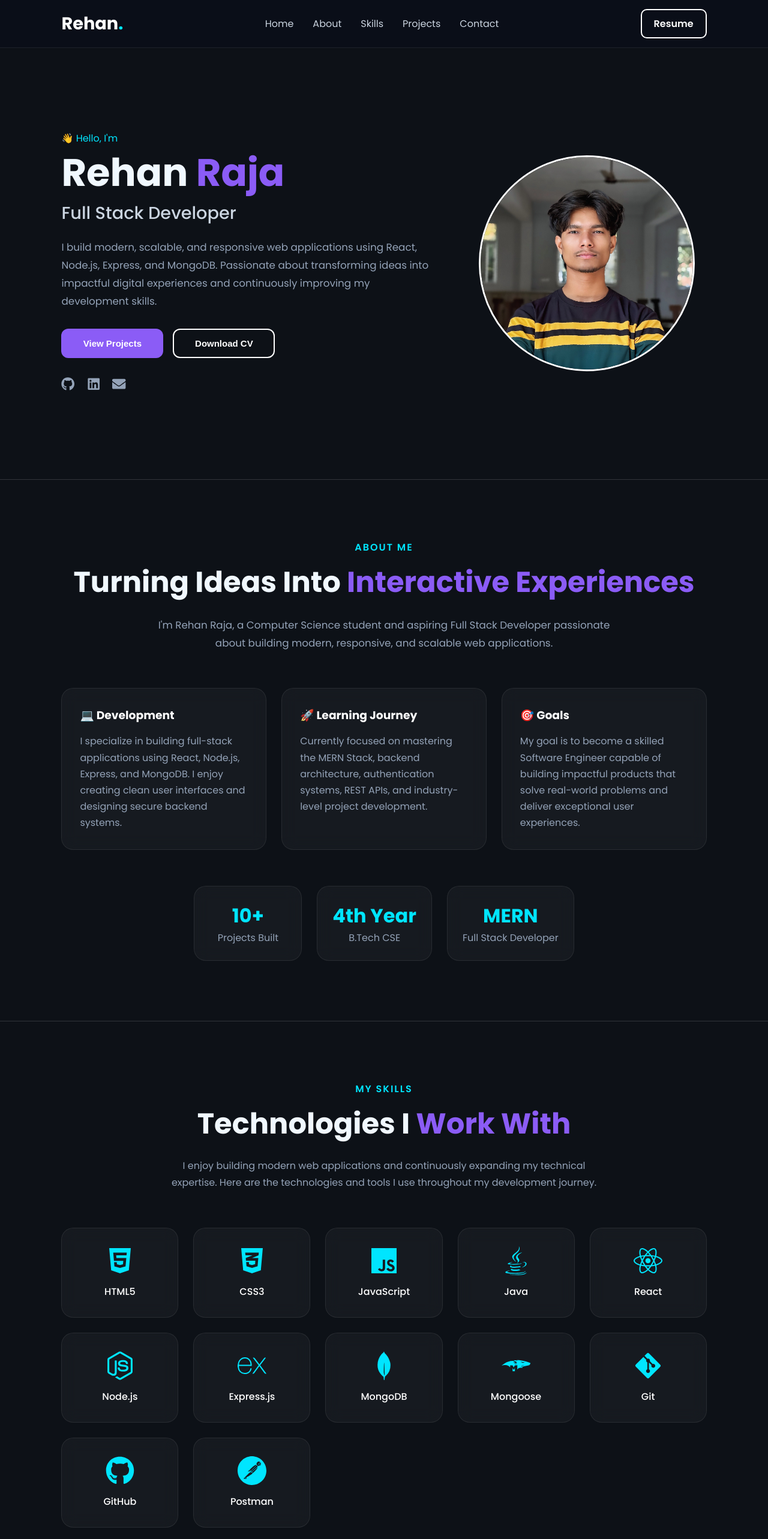
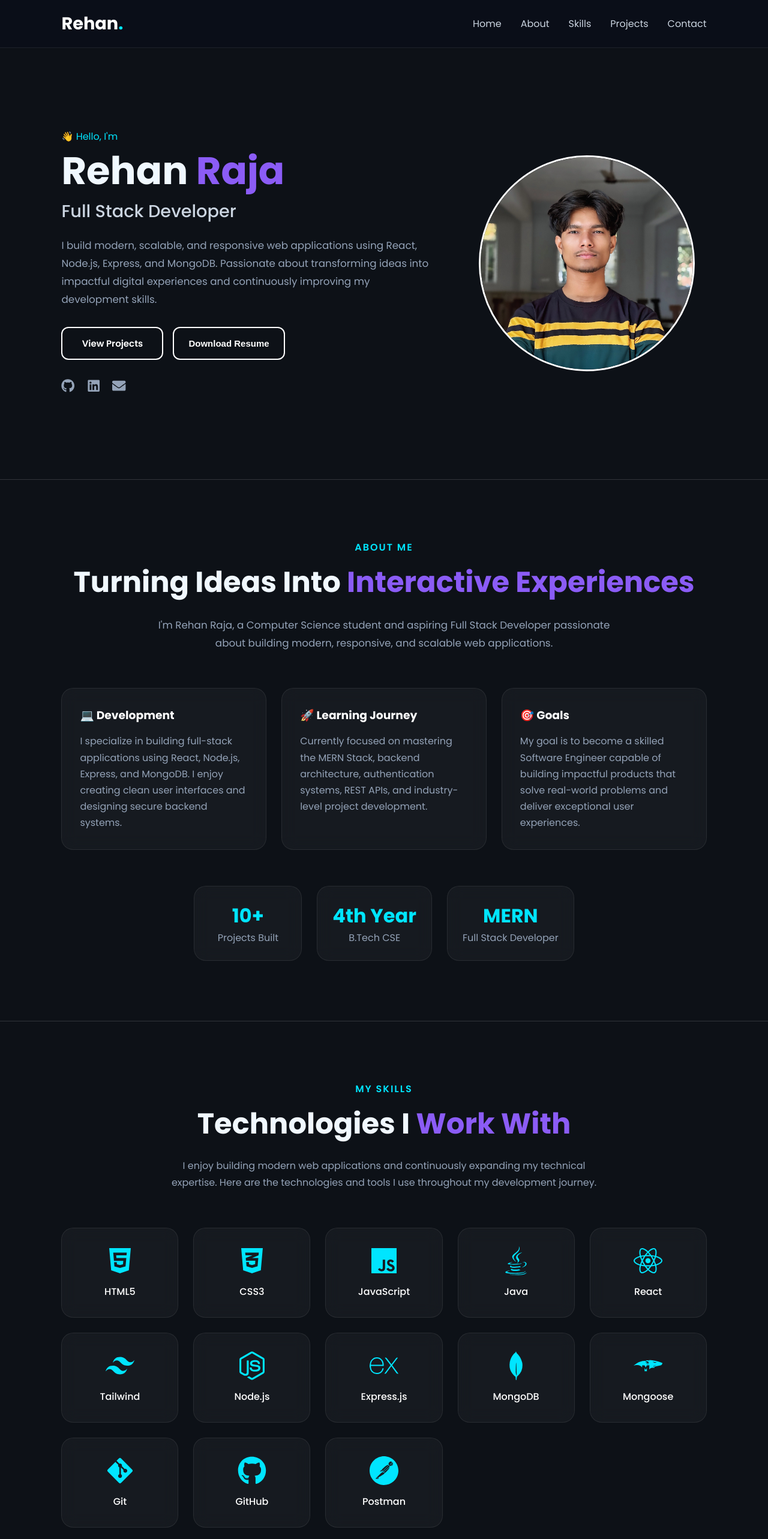
Before and after one commit to rehanraja-webdev/Portfollio, a React (Vite) app: page / in a window 1280 px wide. Shown: the top 2566 px of the page at 60% size. Built offline with nearby package versions, Linux system fonts and the light colour scheme.

Commit message:
Refactor code structure for improved readability and maintainability

```diff
--- a/src/Skills/Skills.jsx
+++ b/src/Skills/Skills.jsx
@@ -10,7 +10,13 @@ import {
   FaJava,
 } from "react-icons/fa";
 
-import { SiExpress, SiMongodb, SiMongoose, SiPostman } from "react-icons/si";
+import {
+  SiTailwindcss,
+  SiExpress,
+  SiMongodb,
+  SiMongoose,
+  SiPostman,
+} from "react-icons/si";
 
 const Skills = () => {
   return (
@@ -54,6 +60,11 @@ const Skills = () => {
         </div>
 
         <div className="skill-card">
+          <SiTailwindcss />
+          <span>Tailwind</span>
+        </div>
+
+        <div className="skill-card">
           <FaNodeJs />
           <span>Node.js</span>
         </div>
--- a/src/components/Hero/Hero.css
+++ b/src/components/Hero/Hero.css
@@ -54,13 +54,14 @@
   margin-top: 30px;
 }
 
-.btn-container button {
+.btn-container button,
+.view-btn {
   min-width: 170px;
   padding: 14px 24px;
-
+  text-align: center;
   font-size: 15px;
   font-weight: 600;
-
+  text-decoration: none;
   border-radius: 12px;
 
   cursor: pointer;
@@ -68,20 +69,15 @@
   transition: all 0.3s ease;
 }
 
+.download-btn,
 .view-btn {
-  border: none;
-  color: white;
-
-  background: #8b5cf6;
-}
-
-.download-btn {
   background: transparent;
   border: 2px solid white;
   color: white;
 }
 
-.btn-container button:hover {
+.btn-container button:hover,
+.view-btn:hover {
   transform: translateY(-4px);
   box-shadow: 0 10px 25px rgba(0, 229, 255, 0.2);
 }
--- a/src/components/Hero/Hero.jsx
+++ b/src/components/Hero/Hero.jsx
@@ -23,8 +23,10 @@ const Hero = () => {
           </p>
 
           <div className="btn-container">
-            <button className="view-btn">View Projects</button>
-            <button className="download-btn">Download CV</button>
+            <a className="view-btn" href="#projects">
+              View Projects
+            </a>
+            <button className="download-btn">Download Resume</button>
           </div>
 
           <div className="social-links">
--- a/src/components/Navbar/Navbar.css
+++ b/src/components/Navbar/Navbar.css
@@ -68,29 +68,9 @@
   width: 100%;
 }
 
-.resume-btn {
-  padding: 10px 20px;
-  border-radius: 10px;
-  text-decoration: none;
-  background: transparent;
-  border: 2px solid white;
-  color: white;
-  font-weight: 600;
-
-  transition: 0.3s;
-}
-
-.resume-btn:hover {
-  transform: translateY(-3px);
-  box-shadow: 0 8px 20px rgba(0, 229, 255, 0.2);
-}
-
 @media (max-width: 768px) {
   .nav-links {
     gap: 1rem;
-  }
-  .resume-btn {
-    display: none;
   }
 }
 
@@ -98,7 +78,4 @@
   .nav-links {
     display: none;
   }
-  .resume-btn {
-    display: none;
-  }
 }
--- a/src/components/Navbar/Navbar.jsx
+++ b/src/components/Navbar/Navbar.jsx
@@ -28,10 +28,6 @@ const Navbar = () => {
           <a href="#contact">Contact</a>
         </li>
       </ul>
-
-      <a href="/resume.pdf" className="resume-btn">
-        Resume
-      </a>
     </nav>
   );
 };
--- a/src/components/Projects/Projects.css
+++ b/src/components/Projects/Projects.css
@@ -107,7 +107,7 @@
   color: white;
 }
 
-@media (max-width: 768px) {
+@media (max-width: 900px) {
   .projects-grid {
     grid-template-columns: 1fr;
   }
--- a/src/components/Projects/Projects.jsx
+++ b/src/components/Projects/Projects.jsx
@@ -2,6 +2,7 @@ import "./Projects.css";
 import { FaGithub, FaExternalLinkAlt } from "react-icons/fa";
 import GameZone from "../../assets/GameZone.png";
 import inknotes from "../../assets/inknotes.png";
+import TeamTask from "../../assets/TeamTask.png";
 
 const projects = [
   {
@@ -18,8 +19,8 @@ const projects = [
     title: "TeamTask",
     description:
       "Industry-level project management platform with authentication, RBAC, task assignment, comments, and team collaboration.",
-    image: "",
-    tech: ["React", "Express", "MongoDB", "JWT"],
+    image: TeamTask,
+    tech: ["React", "Express", "MongoDB", "JWT", "Node.js", "Tailwind"],
     github: "https://github.com/rehanraja-webdev/team-task-manager",
     live: "",
   },
```
Also changed, not shown: src/assets/TeamTask.png (added).
